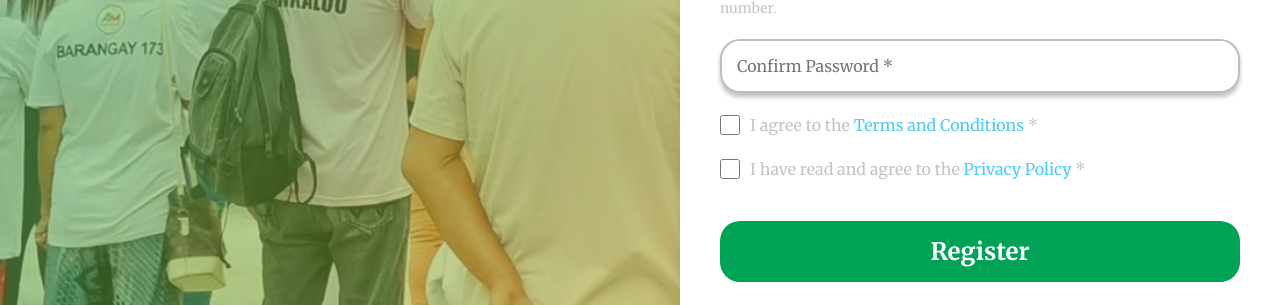
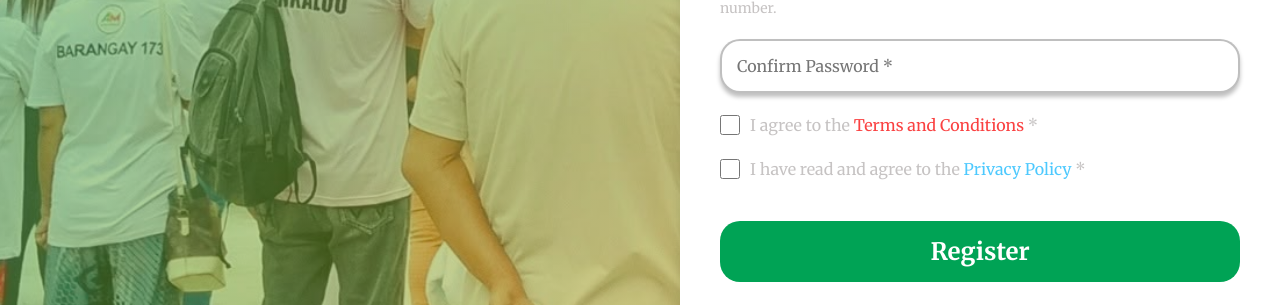
Before and after one commit to monching0811/DigiComm, a PHP site: page /register.php in a window 1280 px wide, with the pointer over the restyled element. Shown: the part 1120-1425 px from the top of the page. Run offline with PHP 8.4, Linux system fonts and the light colour scheme.

Commit message:
add hover color

```diff
--- a/register.php
+++ b/register.php
@@ -404,6 +404,9 @@ if ($_SERVER["REQUEST_METHOD"] == "POST") {
             color: var(--color-link);
             text-decoration: none;
         }
+        .link-accent:hover {
+            color: rgb(250, 65, 65)
+        }
 
         .submit-button {
             color: var(--color-white);
```
